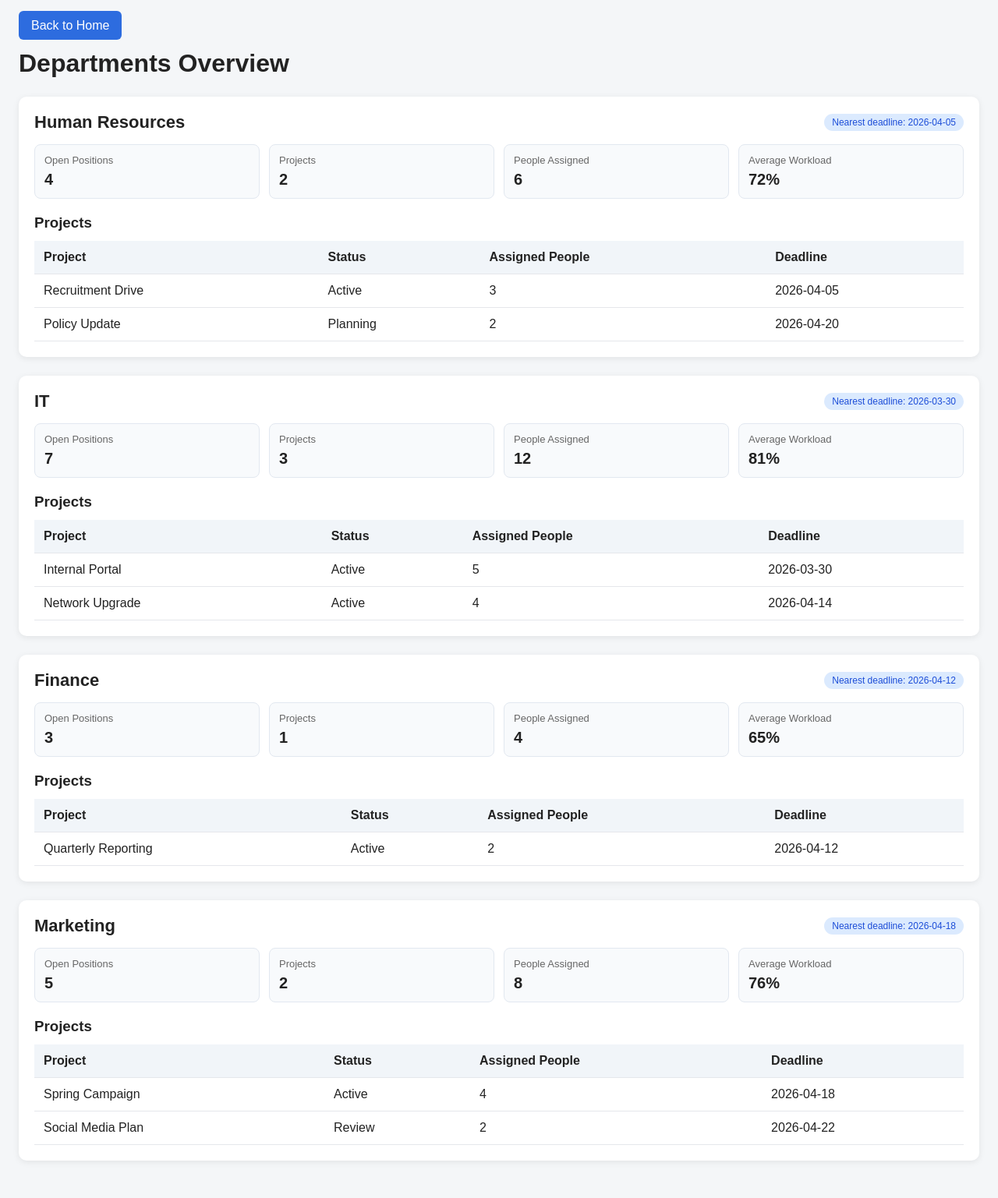
After one commit to isidorapopovic/hr_app, a Flask app: page /departments/overview in a window 1280 px wide. The commit adds this page. Shown: the whole page at 78% size. Run offline with Flask 3, Linux system fonts and the light colour scheme; the visitor is signed in with stand-in values (Sample User, id 1); data that the repository does not hold is empty.

Commit message:
added page for depraments overview

```diff
--- a/app/routes/departments.py
+++ b/app/routes/departments.py
@@ -4,11 +4,15 @@ from app.db import get_db
 from app.utils import now_ts
 from app.auth import login_required
 
-departments_bp = Blueprint("departments", __name__)
+
+departments_bp = Blueprint("departments", __name__, url_prefix="/departments")
 
 
-@departments_bp.route("/departments", methods=["GET", "POST"])
+
+
+@departments_bp.route("/", methods=["GET", "POST"])
 @login_required
+
 def departments():
     db = get_db()
 
@@ -43,3 +47,104 @@ def departments():
     ).fetchall()
 
     return render_template("departments.html", departments=rows)
+
+from flask import Blueprint, render_template
+from app.db import get_db
+
+bp = Blueprint('departments', __name__, url_prefix='/departments')
+
+
+
+@departments_bp.route("/overview")
+@login_required
+def overview():
+    db = get_db()
+
+    rows = db.execute(
+        """
+        SELECT
+            d.department_id,
+            d.department_name,
+            COUNT(DISTINCT p.position_id) AS positions_count
+        FROM departments d
+        LEFT JOIN positions p ON p.department_id = d.department_id
+        GROUP BY d.department_id, d.department_name
+        ORDER BY d.department_name
+        """
+    ).fetchall()
+
+    departments = []
+    for row in rows:
+        departments.append({
+            "department_id": row["department_id"],
+            "department_name": row["department_name"],
+            "positions_count": row["positions_count"],
+            "projects_count": 2,
+            "people_assigned": 5,
+            "workload": "74%",
+            "next_deadline": "2026-04-10",
+        })
+
+    if not departments:
+        departments = [
+            {
+                "department_id": 1,
+                "department_name": "Human Resources",
+                "positions_count": 4,
+                "projects_count": 2,
+                "people_assigned": 6,
+                "workload": "72%",
+                "next_deadline": "2026-04-05",
+            },
+            {
+                "department_id": 2,
+                "department_name": "IT",
+                "positions_count": 7,
+                "projects_count": 3,
+                "people_assigned": 12,
+                "workload": "81%",
+                "next_deadline": "2026-03-30",
+            },
+            {
+                "department_id": 3,
+                "department_name": "Finance",
+                "positions_count": 3,
+                "projects_count": 1,
+                "people_assigned": 4,
+                "workload": "65%",
+                "next_deadline": "2026-04-12",
+            },
+            {
+                "department_id": 4,
+                "department_name": "Marketing",
+                "positions_count": 5,
+                "projects_count": 2,
+                "people_assigned": 8,
+                "workload": "76%",
+                "next_deadline": "2026-04-18",
+            },
+        ]
+
+    grouped_projects = {
+        1: [
+            {"name": "Recruitment Drive", "status": "Active", "assigned_people": 3, "deadline": "2026-04-05"},
+            {"name": "Policy Update", "status": "Planning", "assigned_people": 2, "deadline": "2026-04-20"},
+        ],
+        2: [
+            {"name": "Internal Portal", "status": "Active", "assigned_people": 5, "deadline": "2026-03-30"},
+            {"name": "Network Upgrade", "status": "Active", "assigned_people": 4, "deadline": "2026-04-14"},
+        ],
+        3: [
+            {"name": "Quarterly Reporting", "status": "Active", "assigned_people": 2, "deadline": "2026-04-12"},
+        ],
+        4: [
+            {"name": "Spring Campaign", "status": "Active", "assigned_people": 4, "deadline": "2026-04-18"},
+            {"name": "Social Media Plan", "status": "Review", "assigned_people": 2, "deadline": "2026-04-22"},
+        ],
+    }
+
+    return render_template(
+        "departments_overview.html",
+        departments=departments,
+        grouped_projects=grouped_projects
+    )
--- /dev/null
+++ b/templates/departments_overview.html
@@ -0,0 +1,239 @@
+<!DOCTYPE html>
+<html lang="en">
+<head>
+    <meta charset="UTF-8">
+    <meta name="viewport" content="width=device-width, initial-scale=1.0">
+    <title>Departments Overview</title>
+    <style>
+        body {
+            font-family: Arial, sans-serif;
+            margin: 0;
+            padding: 24px;
+            background: #f4f6f8;
+            color: #222;
+        }
+
+        h1 {
+            margin-bottom: 24px;
+        }
+
+        .topbar {
+            margin-bottom: 20px;
+        }
+
+        .topbar a {
+            text-decoration: none;
+            background: #2d6cdf;
+            color: white;
+            padding: 10px 16px;
+            border-radius: 6px;
+        }
+
+        .dept-card {
+            background: white;
+            border-radius: 10px;
+            padding: 20px;
+            margin-bottom: 24px;
+            box-shadow: 0 2px 8px rgba(0,0,0,0.08);
+        }
+
+        .dept-header {
+            display: flex;
+            justify-content: space-between;
+            align-items: center;
+            flex-wrap: wrap;
+            margin-bottom: 15px;
+        }
+
+        .dept-name {
+            font-size: 22px;
+            font-weight: bold;
+        }
+
+        .stats {
+            display: grid;
+            grid-template-columns: repeat(auto-fit, minmax(180px, 1fr));
+            gap: 12px;
+            margin-bottom: 20px;
+        }
+
+        .stat-box {
+            background: #f8fafc;
+            border: 1px solid #e2e8f0;
+            border-radius: 8px;
+            padding: 12px;
+        }
+
+        .stat-label {
+            font-size: 13px;
+            color: #666;
+            margin-bottom: 6px;
+        }
+
+        .stat-value {
+            font-size: 20px;
+            font-weight: bold;
+        }
+
+        table {
+            width: 100%;
+            border-collapse: collapse;
+            background: white;
+        }
+
+        th, td {
+            text-align: left;
+            padding: 12px;
+            border-bottom: 1px solid #e5e7eb;
+        }
+
+        th {
+            background: #f1f5f9;
+        }
+
+        .badge {
+            display: inline-block;
+            padding: 4px 10px;
+            border-radius: 999px;
+            font-size: 12px;
+            background: #dbeafe;
+            color: #1d4ed8;
+        }
+
+        .empty {
+            color: #777;
+            padding: 10px 0;
+        }
+
+        h3 {
+            margin-top: 10px;
+            margin-bottom: 12px;
+        }
+    </style>
+</head>
+<body>
+    <div class="topbar">
+        <a href="/">Back to Home</a>
+    </div>
+
+    <h1>Departments Overview</h1>
+
+    {% for dept in departments %}
+        <div class="dept-card">
+            <div class="dept-header">
+                <div class="dept-name">
+                    {{ dept["department_name"] if "department_name" in dept else dept["name"] }}
+                </div>
+                <div>
+                    {% if "next_deadline" in dept and dept["next_deadline"] %}
+                        <span class="badge">Nearest deadline: {{ dept["next_deadline"] }}</span>
+                    {% elif "nearest_deadline" in dept and dept["nearest_deadline"] %}
+                        <span class="badge">Nearest deadline: {{ dept["nearest_deadline"] }}</span>
+                    {% else %}
+                        <span class="badge">No active deadlines</span>
+                    {% endif %}
+                </div>
+            </div>
+
+            <div class="stats">
+                <div class="stat-box">
+                    <div class="stat-label">Open Positions</div>
+                    <div class="stat-value">
+                        {% if "positions_count" in dept %}
+                            {{ dept["positions_count"] }}
+                        {% else %}
+                            —
+                        {% endif %}
+                    </div>
+                </div>
+
+                <div class="stat-box">
+                    <div class="stat-label">Projects</div>
+                    <div class="stat-value">
+                        {% if "projects_count" in dept %}
+                            {{ dept["projects_count"] }}
+                        {% elif "active_projects" in dept %}
+                            {{ dept["active_projects"] }}
+                        {% else %}
+                            —
+                        {% endif %}
+                    </div>
+                </div>
+
+                <div class="stat-box">
+                    <div class="stat-label">People Assigned</div>
+                    <div class="stat-value">
+                        {% if "people_assigned" in dept %}
+                            {{ dept["people_assigned"] }}
+                        {% elif "employees_count" in dept %}
+                            {{ dept["employees_count"] }}
+                        {% else %}
+                            —
+                        {% endif %}
+                    </div>
+                </div>
+
+                <div class="stat-box">
+                    <div class="stat-label">Average Workload</div>
+                    <div class="stat-value">
+                        {% if "workload" in dept %}
+                            {{ dept["workload"] }}
+                        {% elif "avg_workload" in dept %}
+                            {{ dept["avg_workload"] }}%
+                        {% else %}
+                            —
+                        {% endif %}
+                    </div>
+                </div>
+            </div>
+
+            <h3>Projects</h3>
+
+            {% set dept_id = dept["department_id"] if "department_id" in dept else dept["id"] %}
+
+            {% if grouped_projects is defined and dept_id in grouped_projects %}
+                <table>
+                    <thead>
+                        <tr>
+                            <th>Project</th>
+                            <th>Status</th>
+                            <th>Assigned People</th>
+                            <th>Deadline</th>
+                        </tr>
+                    </thead>
+                    <tbody>
+                        {% for project in grouped_projects[dept_id] %}
+                            <tr>
+                                <td>
+                                    {% if "project_name" in project %}
+                                        {{ project["project_name"] }}
+                                    {% else %}
+                                        {{ project["name"] }}
+                                    {% endif %}
+                                </td>
+                                <td>{{ project["status"] if "status" in project else "Active" }}</td>
+                                <td>
+                                    {% if "assigned_people" in project %}
+                                        {{ project["assigned_people"] }}
+                                    {% else %}
+                                        —
+                                    {% endif %}
+                                </td>
+                                <td>
+                                    {% if "deadline" in project and project["deadline"] %}
+                                        {{ project["deadline"] }}
+                                    {% else %}
+                                        N/A
+                                    {% endif %}
+                                </td>
+                            </tr>
+                        {% endfor %}
+                    </tbody>
+                </table>
+            {% else %}
+                <div class="empty">No projects in this department.</div>
+            {% endif %}
+        </div>
+    {% endfor %}
+</body>
+</html>
--- a/templates/layout.html
+++ b/templates/layout.html
@@ -21,7 +21,9 @@
                 <a href="{{ url_for('applicants.applicants') }}">Applicants</a>
                 <a href="{{ url_for('applicants.applicant_new') }}">New Applicant</a>
                 <a href="{{ url_for('employees.employees') }}">Employees</a>
+                <a href="{{ url_for('departments.overview') }}">Departments Overview</a>
                 <a href="{{ url_for('auth.logout') }}">Logout</a>
+
             </nav>
         </div>
     </header>
```
Also changed, not shown: app/__init__.py (+6 -3 lines), schema.sql (+30 -0 lines).
